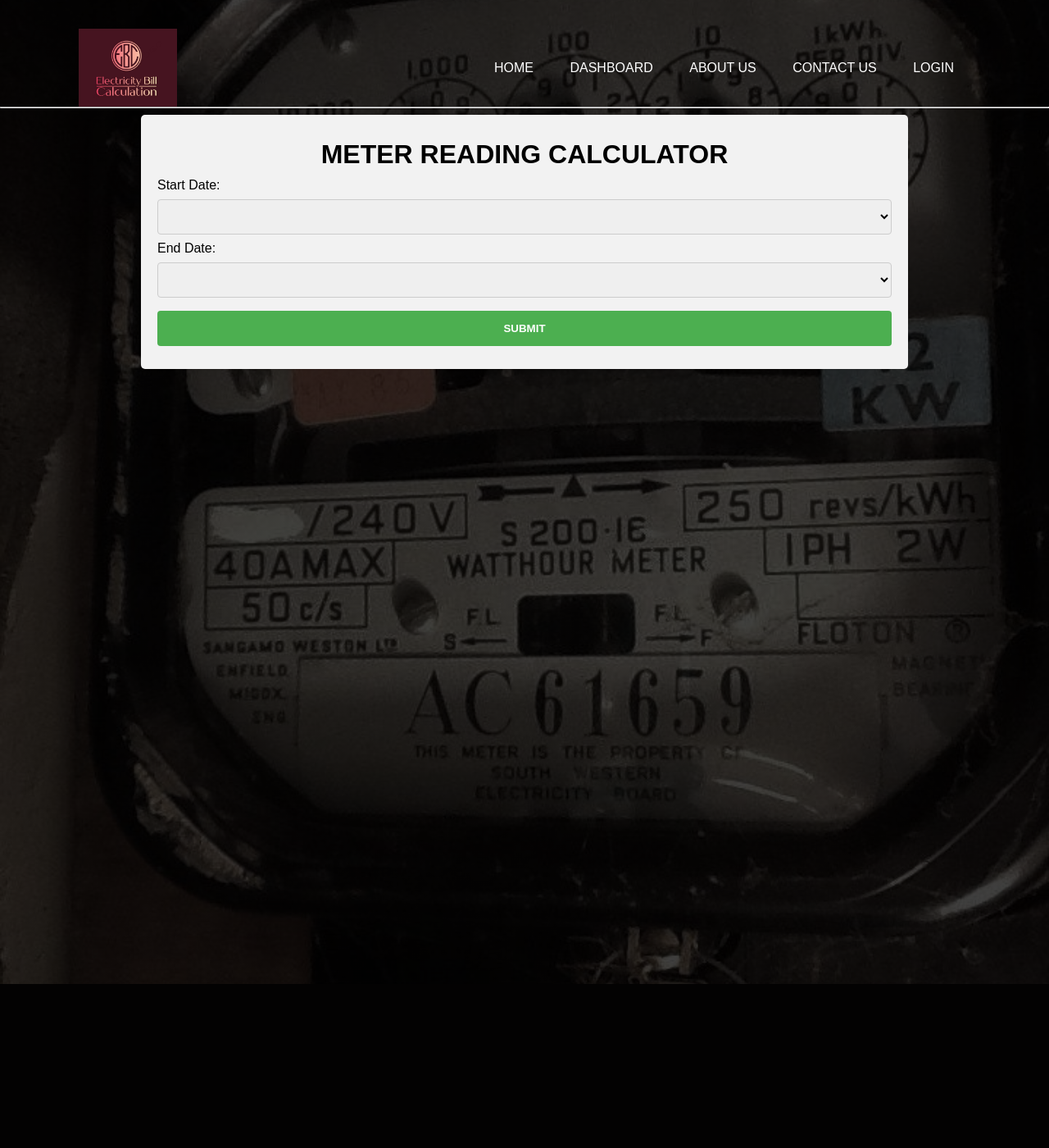
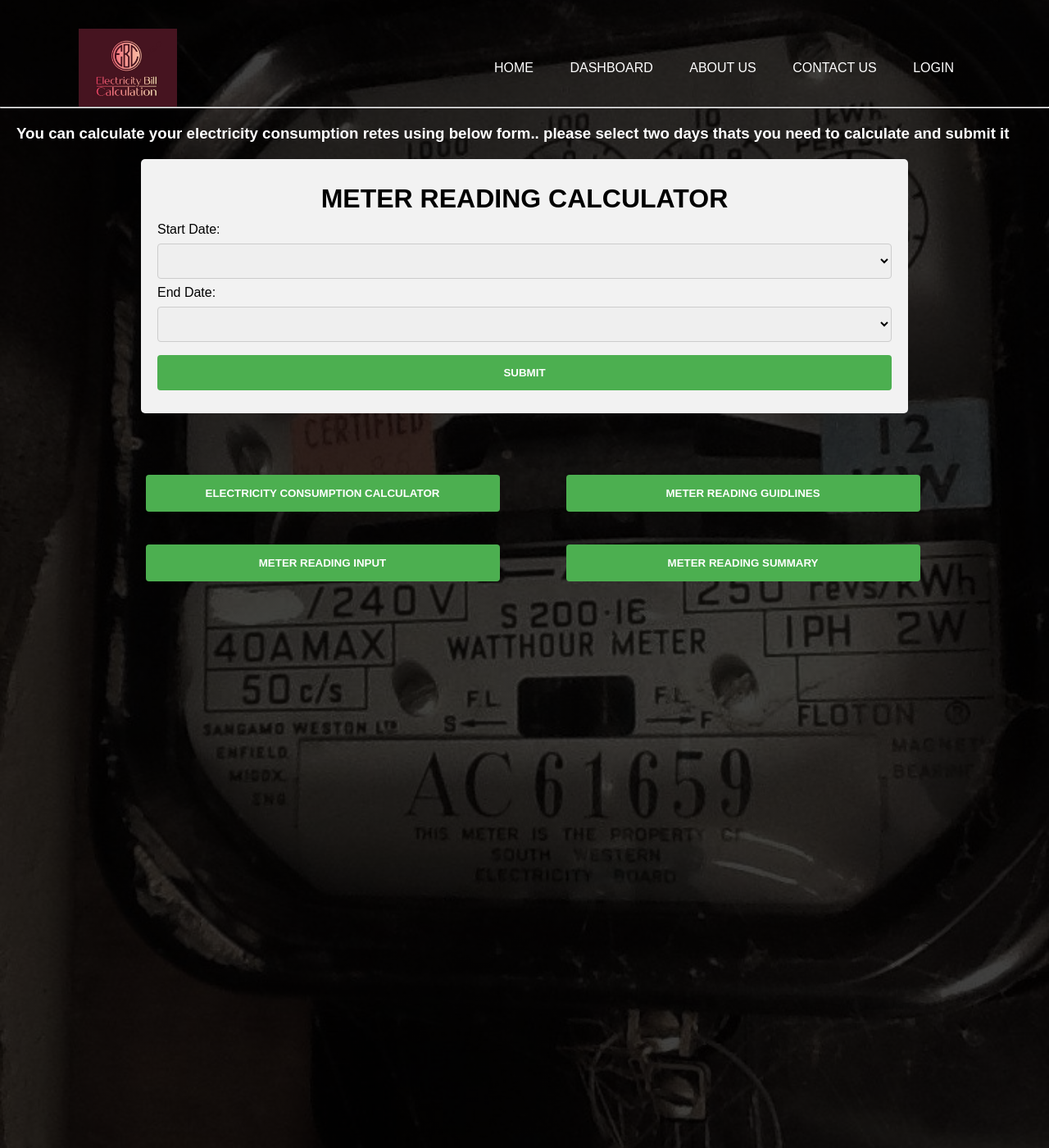
Before and after one commit to kanishkasd/GroupProject, a PHP site: page /meter_reading_calculation_form.php in a window 1280 px wide. Shown: the whole page at 82% size. Before the commit the page ends 1200 px from the top, so only its background shows below. Run offline with PHP 8.4, Linux system fonts and the light colour scheme; the visitor is signed in with stand-in values (Sample User, id 1); data that the repository does not hold is empty.

Commit message:
updated vesion

```diff
--- a/confirmation_page.php
+++ b/confirmation_page.php
@@ -52,6 +52,12 @@ $consumption_charge = $_GET['consumption_charge'] ?? null;
                 }
                 ?>
             </div>
+            <div class = "button_container" >
+            <a href="meter_reading_calculation_form.php"> <button class = "calButton">Electricity Consumption Calculator</button></a>
+            <a href="meter_reading_guid.php"> <button class = "infoButton">Meter reading guidlines</button></a>
+            <a href="summary.php"> <button class = "SumButton">Meter reading Summary</button></a>
+            <a href="dashboard.php"> <button class = "inputButton">Meter reading input</button></a>
+            </div>
         </div>
 </body>
 </html>
--- a/dashboard.php
+++ b/dashboard.php
@@ -18,6 +18,8 @@
 
             <div class="banner">
             <?php include_once'navbar.php' ?>
+            <h3 class="headText">You can store your meter reading using below form..
+                if you need more details about meter reading refer the <a class="ancor" href="meter_reading_guid.php"> meter reading guidlines </a> </h3>
             <div class="meter_reading_form">
             <h1>Ceylon Electricity Bill Calculation System</h1>
             <h2>Please input your meter readings to the system</h2>
--- a/meter_reading_calculation_form.php
+++ b/meter_reading_calculation_form.php
@@ -11,6 +11,8 @@
 
         <div class="banner">
             <?php include_once'navbar.php' ?>
+            <h3 class="headText"> You can calculate your electricity consumption retes using below form..
+                please select two days thats you need to calculate and submit it</h3>
             <div class="meter_reading_form">
 
             <h1>Meter Reading Calculator</h1>
@@ -76,5 +78,16 @@
 
                     <button class="submit_button" name="submit" type="submit">Submit</button>
                 </form>
+             </div>
+
+             <div class = "button_container" >
+                <a href="meter_reading_calculation_form.php"> <button class = "calButton">Electricity Consumption Calculator</button></a>
+                <a href="meter_reading_guid.php"> <button class = "infoButton">Meter reading guidlines</button></a>
+                <a href="summary.php"> <button class = "SumButton">Meter reading Summary</button></a>
+                <a href="dashboard.php"> <button class = "inputButton">Meter reading input</button></a>
+             </div>
+
+        </div>
+
     </body>
     </html>
--- a/singup.php
+++ b/singup.php
@@ -25,7 +25,7 @@
                     <label for="password">Password</label>
                     <input type="password" id="pwd" name="pwd" placeholder="Your password..">
 
-                    <label for="Rpassword">Repet Password</label>
+                    <label for="Rpassword">Repeat Password</label>
                     <input type="password" id="pwd" name="pwdrepeat" placeholder="Re enter Your password..">
 
                     <button class="logbutton" name="submit" type="submit">Register</button>
--- a/style.css
+++ b/style.css
@@ -12,10 +12,20 @@
 
 .banner{
     width: 100%;
-    height: 150%;
+    height: 175%;
     background-image: linear-gradient(rgba(0,0,0,0.75), rgba(0,0,0,0.75)) , url(CEB1.jpg);
     background-size: cover;
     background-position: center;
+}
+
+.headText{
+  color: #fff;
+  margin-left: 20px;
+  margin: 20px;
+}
+
+.ancor{
+  color:#fff;
 }
 
 .navbar{
@@ -439,6 +449,7 @@ input[type=date], select {
   align-items: center;
   text-align: center;
   color: white;
+
 }
 .sum_table{
   align-items: center;
@@ -460,7 +471,16 @@ input[type=date], select {
 .meter_guid{
   text-align: left;
   margin-top: 20px;
-  margin-left: 100px;
+  margin-left: 200px;
   padding: 6px;
   font-size: 20px;
 }
+.trafficImg{
+margin: 50px;
+margin-left: 160px;
+display: block;
+width: 40%;
+padding-top: 20px;
+position: relative;
+align-items: center;
+}
```
Also changed, not shown: include/calculate_consumption.php (+24 -5 lines), meter_reading_guid.php (+9 -0 lines), summary.php (+7 -0 lines), README.md (deleted), traffic.jpg (added).
